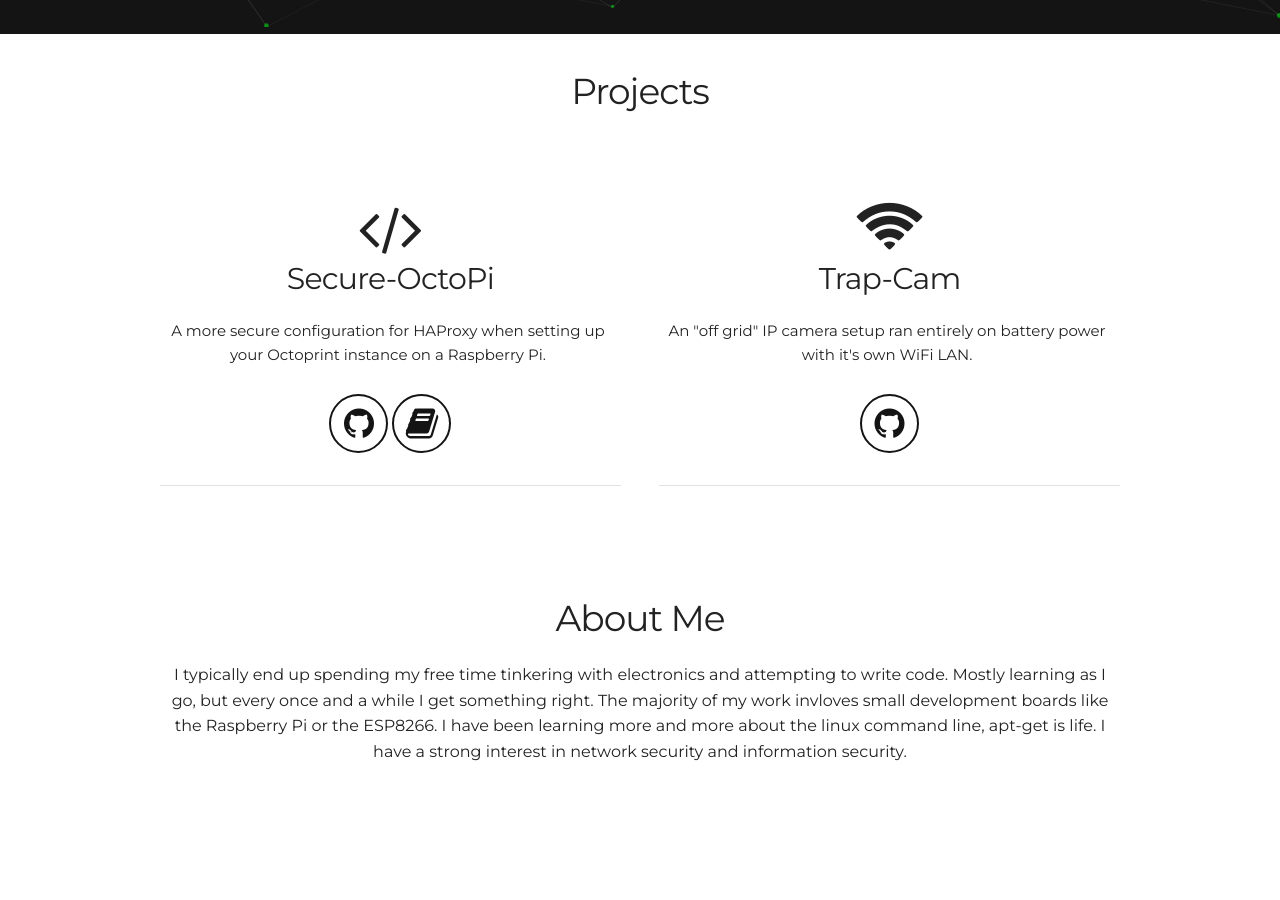
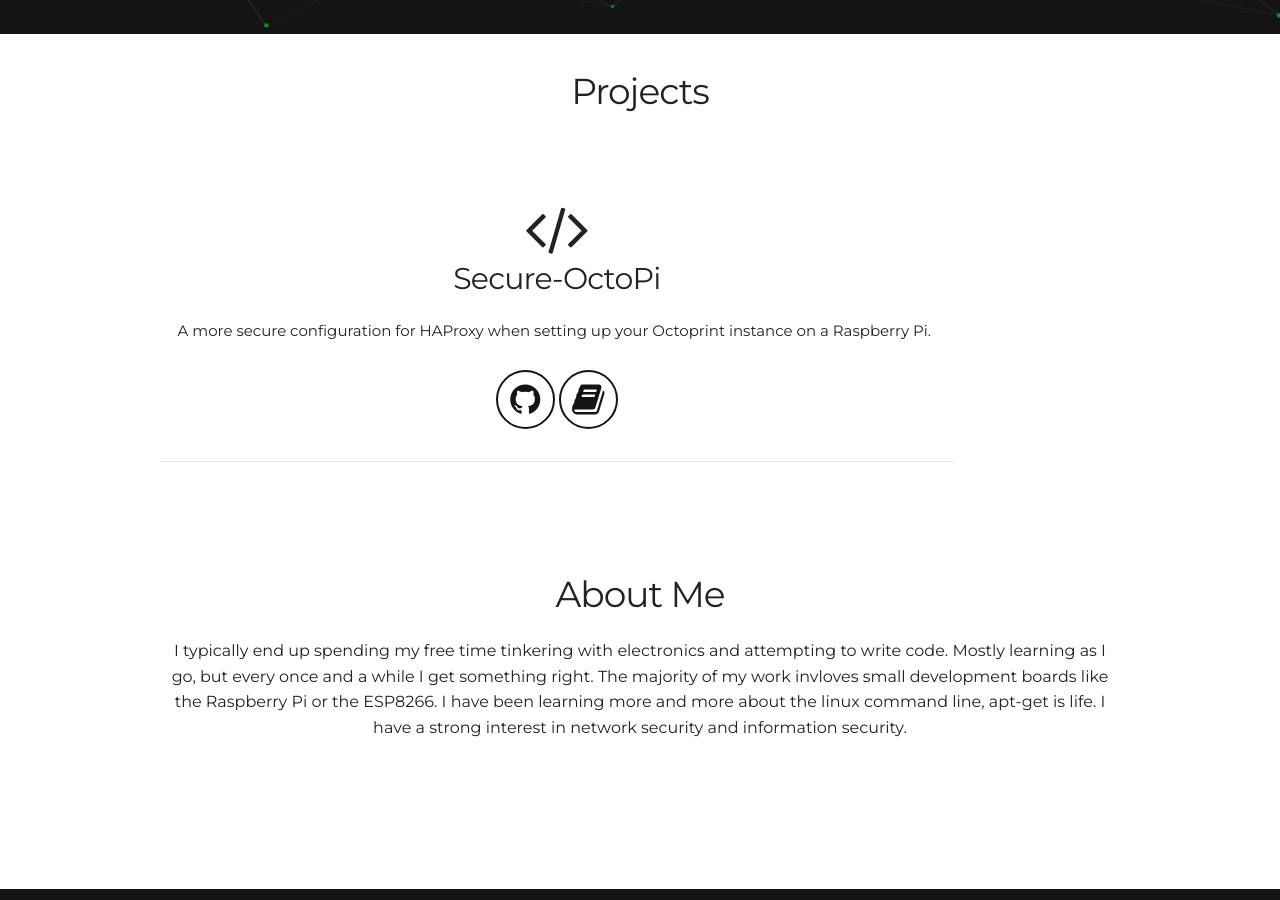
Before and after one commit to BrianTechTalk/BrianTechTalk.github.io, a Jekyll site: the page built from index.html, in a window 1280 px wide and 900 px high, scrolled down 873 px. Built offline with Jekyll 4.4.1, drawn with Linux system fonts in a browser that asks for light colours.

Commit message:
Update projects.html

```diff
--- a/_includes/projects.html
+++ b/_includes/projects.html
@@ -3,7 +3,7 @@
     <h3> Projects </h3>
   </div>
   <div class="row user-projects">
-    <div class="six columns">
+    <div class="ten columns">
 	  <i class="fa fa-code fa-4x" aria-hidden="true"></i>
       <h4>Secure-OctoPi</h4>
       <p>A more secure configuration for HAProxy when setting up your Octoprint instance on a Raspberry Pi.</p>
@@ -14,16 +14,16 @@
 		</div>
 	<hr color="#141414" noshade></hr>
     </div>
-   <div class="six columns">
+   <!--<div class="six columns">
       <i class="fa fa-wifi fa-4x" aria-hidden="true"></i>
 	  <h4>Trap-Cam</h4>
       <p>An "off grid" IP camera setup ran entirely on battery power with it's own WiFi LAN.</p>
 	  	<div class="project-link">
 			<a href="https://github.com/mastertork/Trap-Cam"><i class="icon fa fa-github" aria-hidden="true"></i></a>
-			<!--<a href="#"><i class="icon fa fa-book" aria-hidden="true"></i></a>
-			<a href="#"><i class="icon fa fa-youtube" aria-hidden="true"></i></a>-->
+			<a href="#"><i class="icon fa fa-book" aria-hidden="true"></i></a>
+			<a href="#"><i class="icon fa fa-youtube" aria-hidden="true"></i></a>
 		</div>
-	<hr color="#141414" noshade></hr>
+	<hr color="#141414" noshade></hr>-->
     </div>
     </div>
   </div>
```
